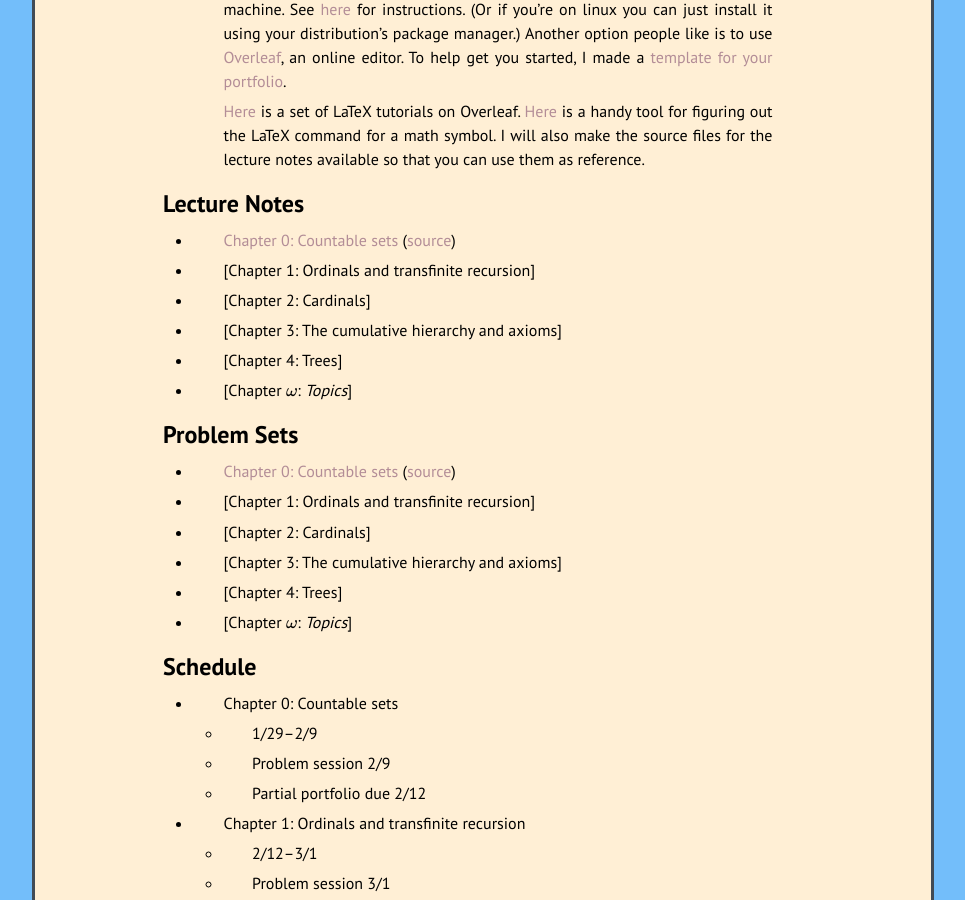
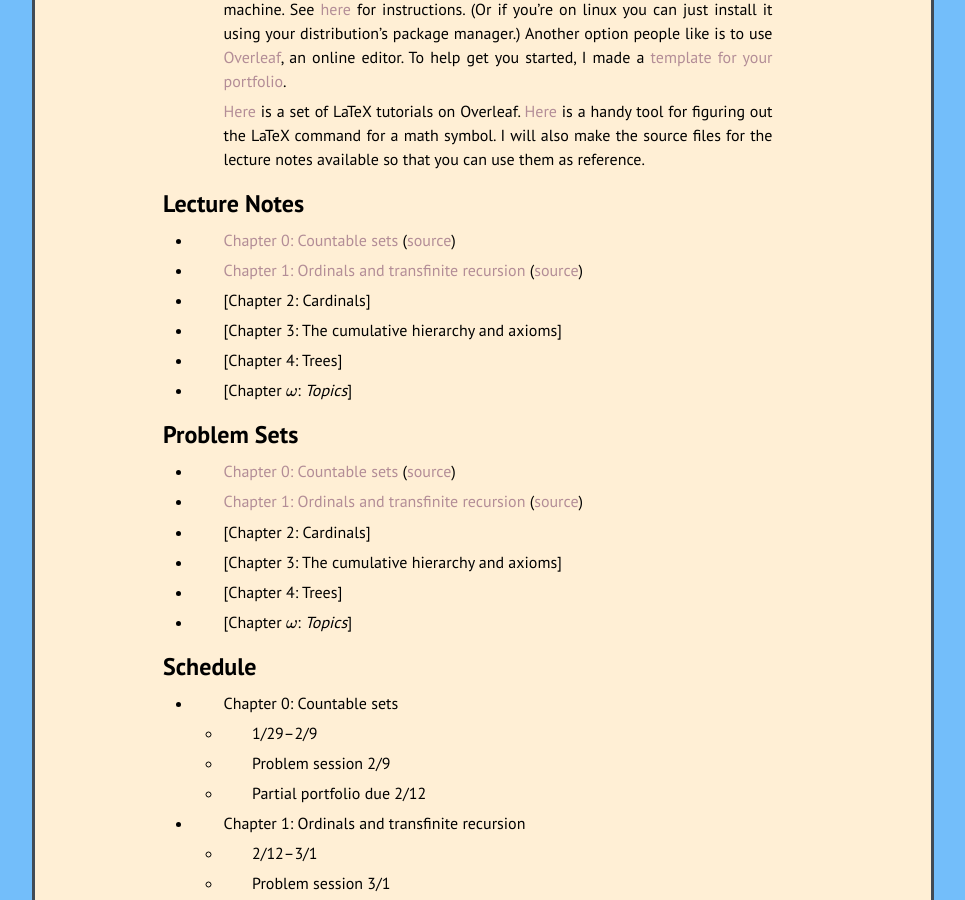
Before and after one commit to kamerynjw/kamerynjw.github.io, a Jekyll site: the page built from teaching/2024/math335.md, in a window 1280 px wide and 900 px high, scrolled down 475 px. Shown: the whole window, without its empty margins (157-1122 px from the left). Built offline with Jekyll 4.4.1, drawn with Linux system fonts in a browser that asks for light colours; nearby versions of some CDN libraries; formulas are drawn with MathJax 3.

Commit message:
added chapter 1 stuff for 335

```diff
--- a/teaching/2024/math335.md
+++ b/teaching/2024/math335.md
@@ -22,7 +22,7 @@ Lecture Notes
 
 * [Chapter 0: Countable sets]({{ page.url }}ch0.pdf) ([source]({{ page.url }}ch0.tex))
 
-* [Chapter 1: Ordinals and transfinite recursion]
+* [Chapter 1: Ordinals and transfinite recursion]({{ page.url }}ch1.pdf) ([source]({{ page.url }}ch1.tex))
 
 * [Chapter 2: Cardinals]
 
@@ -37,7 +37,7 @@ Problem Sets
 
 * [Chapter 0: Countable sets]({{ page.url }}pr0.pdf) ([source]({{ page.url }}pr0.tex))
 
-* [Chapter 1: Ordinals and transfinite recursion]
+* [Chapter 1: Ordinals and transfinite recursion]({{ page.url }}pr1.pdf) ([source]({{ page.url }}pr1.tex))
 
 * [Chapter 2: Cardinals]
 
```
Also changed, not shown: 4 other files.
